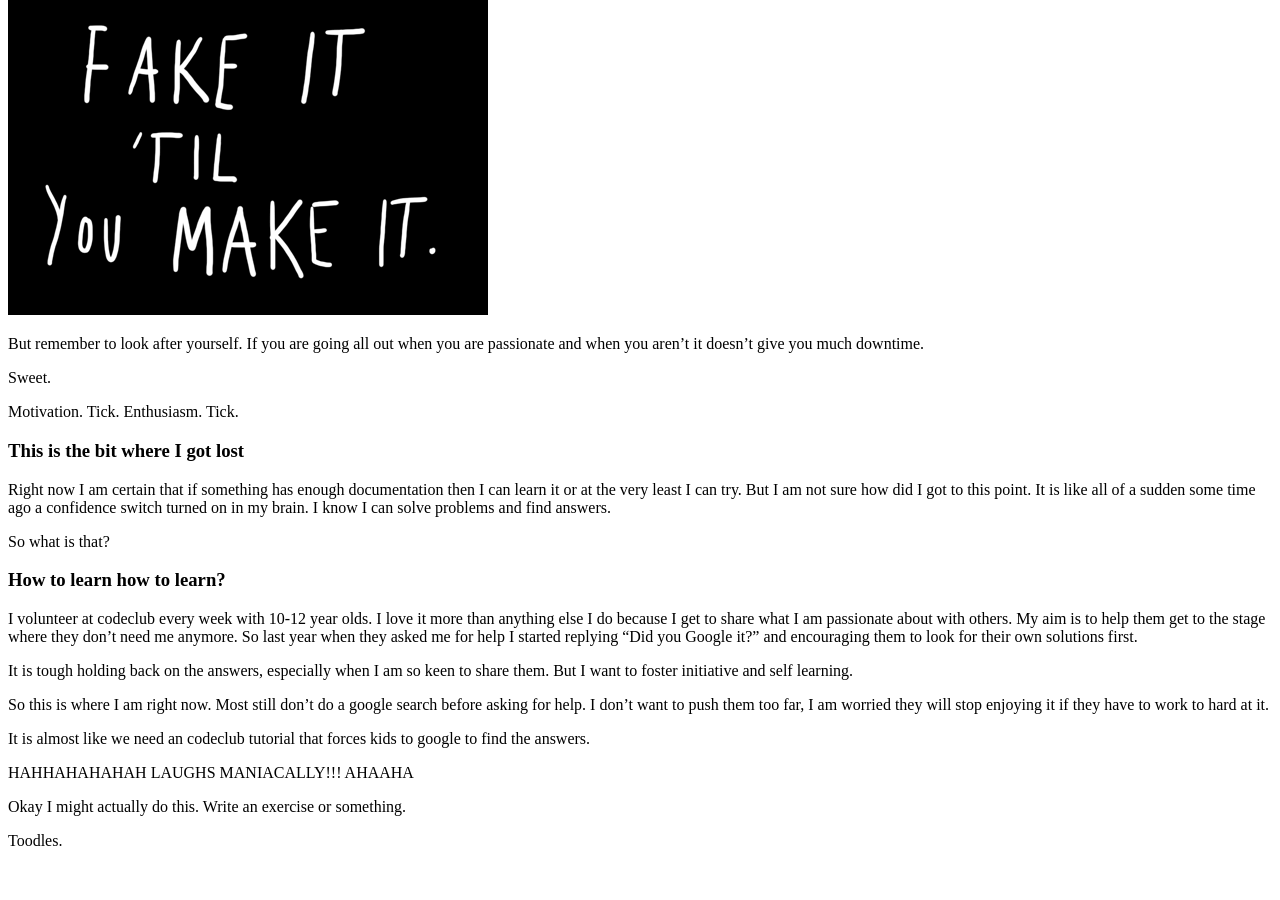
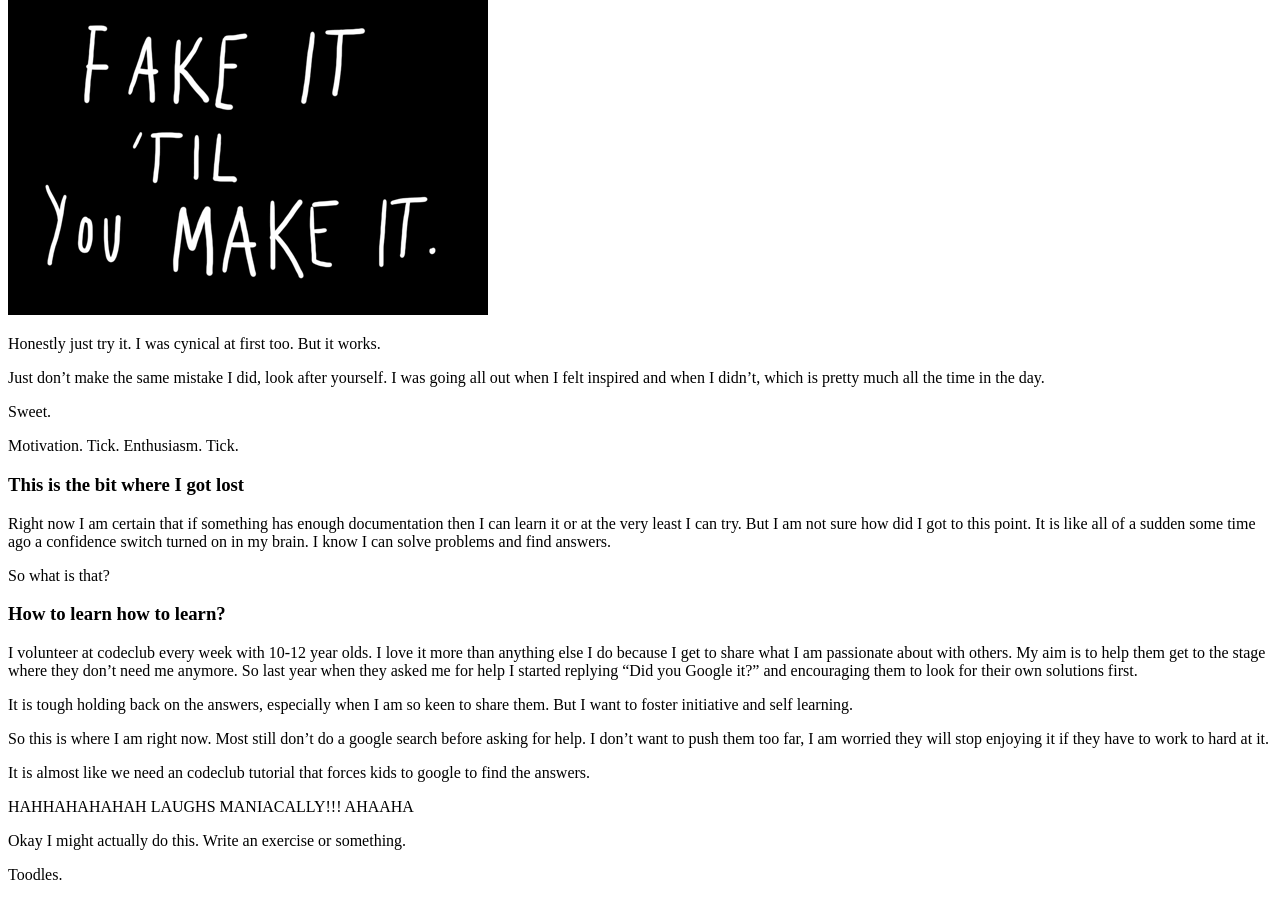
Before and after one commit to foopod/blog-2.0, a Jekyll site: the page built from _posts/2017-02-07-self-taught.md, in a window 1280 px wide and 900 px high, scrolled down 1731 px. Built offline with Jekyll 4.4.1, drawn with Linux system fonts in a browser that asks for light colours; nearby versions of some CDN libraries; some web fonts are replaced; comment, search, counter and statistics services are not loaded; before the commit the page ends 2597 px from its top, so only the background shows below that.

Commit message:
Update 2017-02-07-self-taught.md

```diff
--- a/_posts/2017-02-07-self-taught.md
+++ b/_posts/2017-02-07-self-taught.md
@@ -32,7 +32,9 @@ It stuck with me ever since. It is hard for me to find motivation, sometimes eve
 
 <img src="/public/images/fake-it.png"/>
 
-But remember to look after yourself. If you are going all out when you are passionate and when you aren't it doesn't give you much downtime.
+Honestly just try it. I was cynical at first too. But it works.
+
+Just don't make the same mistake I did, look after yourself. I was going all out when I felt inspired and when I didn't, which is pretty much all the time in the day.
 
 Sweet.
 
```
